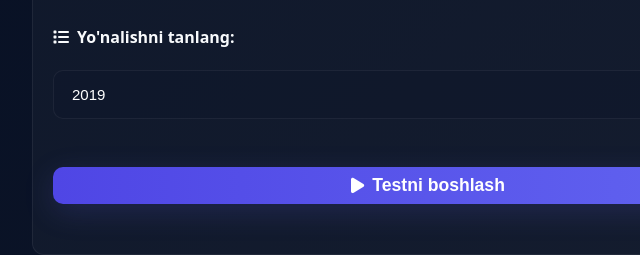
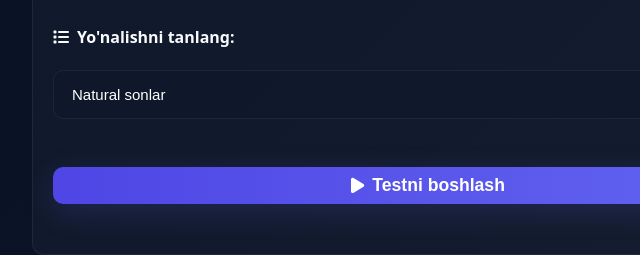
Before and after one commit to nuraddin-abdusharipov/Najotbek, a plain HTML site: page user.html in a window 1280 px wide. Shown: the part 330-585 px from the top of the page, 208-848 px from the left. Drawn offline with Linux system fonts and the light colour scheme; no server answers.

Commit message:
Update user.html

```diff
--- a/user.html
+++ b/user.html
@@ -54,7 +54,15 @@
             Yo'nalishni tanlang:
           </div>
           <select id="directionSelect" class="direction-select">
-            <option value="2019">2019</option>
+            <option value="natural">Natural sonlar</option>
+            <option value="haqiqiy">Haqiqiy sonlar</option>
+            <option value="matnli">Matnli masalalar</option>
+            <option value="ratsional">Ratsional ko'rsatkichli daraja</option>
+            <option value="sonli">Sonli ketma-ketliklar</option>
+            <option value="trigonometriya">Trigonometriya asoslari</option>
+            <option value="algebraik">Algebraik ifodalar</option>
+            <option value="korsatkichli">Ko'rsatkichli funksiya</option>
+            <option value="logarifmetik">Logarifmetik funksiya</option>
           </select>
         </div>
 
```
